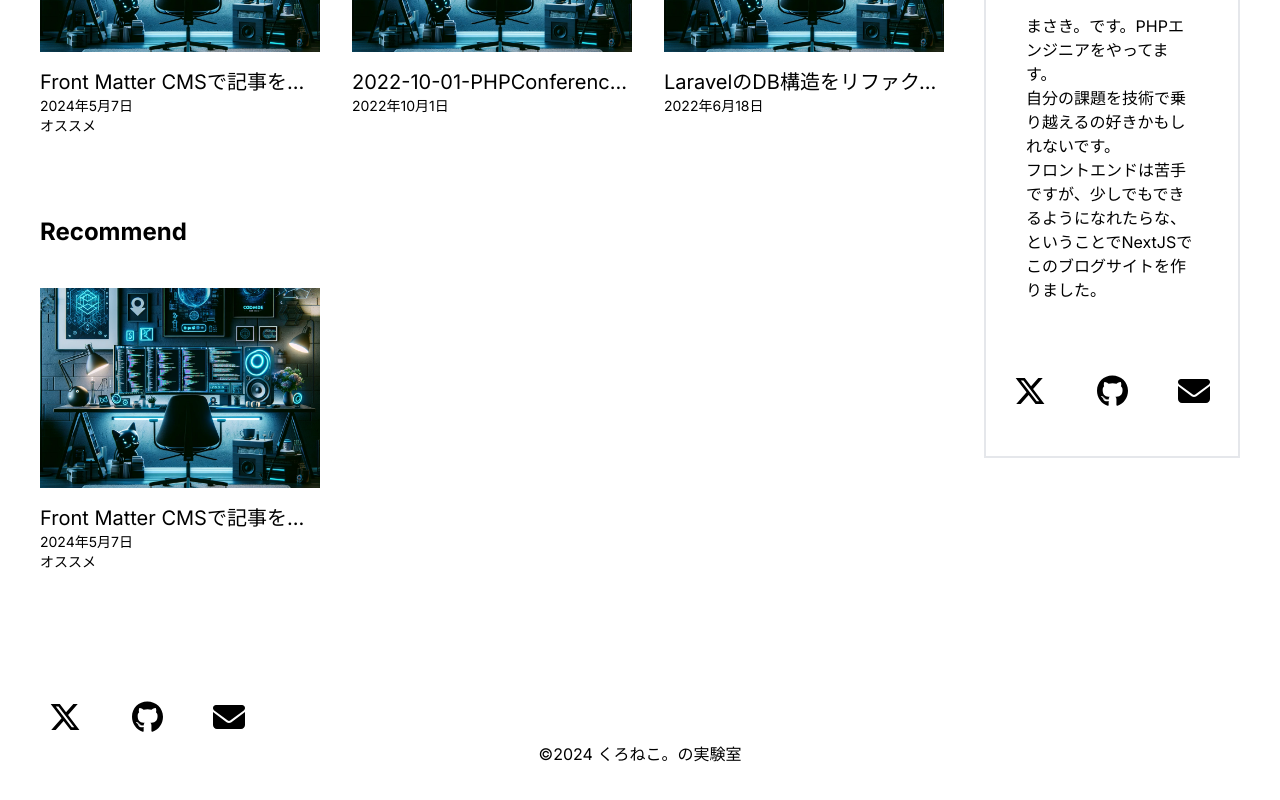
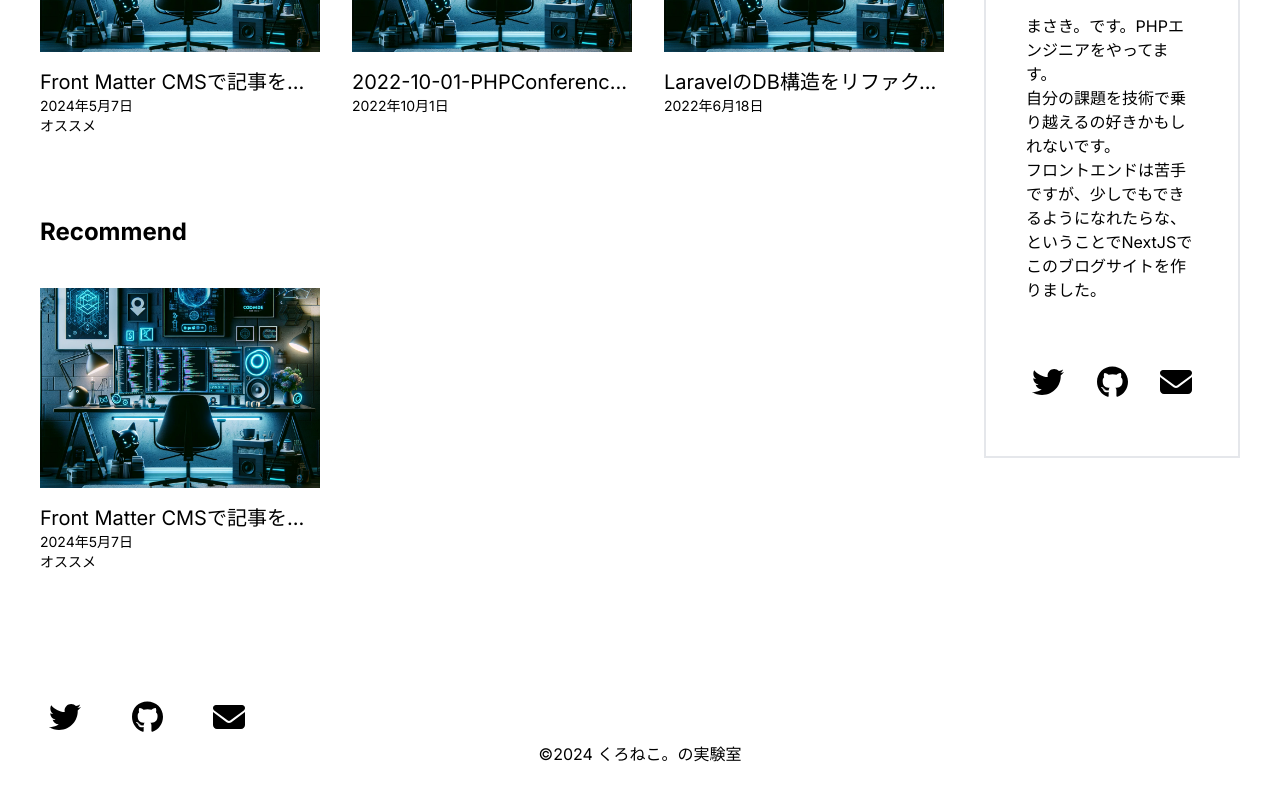
Before and after one commit to kuroneko913/nextjs-blog, a Next.js app: page / in a window 1280 px wide. Shown: the part 776-1576 px from the top of the page. Built offline with nearby package versions, Linux system fonts and the light colour scheme.

Commit message:
[fix] SNSアイコンを表示する仕組みを修正

```diff
--- a/app/modules/Footer.tsx
+++ b/app/modules/Footer.tsx
@@ -1,9 +1,11 @@
 import SocialIconBox from './SocialIconBox';
+import { socialIcons } from '@/src/constants/socialIcons';
 
 export default function Footer() {
+
     return (
         <footer className="bg-white text-black p-10 text-center">
-            <SocialIconBox />
+            <SocialIconBox icons={socialIcons} />
             <div>
                 <p>©2024 くろねこ。の実験室</p>
             </div>
--- a/app/modules/IntroductionBox.tsx
+++ b/app/modules/IntroductionBox.tsx
@@ -1,7 +1,15 @@
 import Image from 'next/image';
+import { socialIcons } from '@/src/constants/socialIcons';
 import SocialIconBox from './SocialIconBox';
 
 export default function IntroductionBox() {
+    let icons = structuredClone(socialIcons);
+    const resizeIcons = icons.map(icon => {
+        icon.width = "32px";
+        icon.height = "32px";
+        return icon;
+    });
+
     return (
         <div className="p-10 border-2" style={{ maxWidth: "20vw", height: "100%", marginTop: "100px" }}>
             <div style={{ width: "100px", height: "100px", overflow: "hidden", position: "relative", borderRadius: "50%", margin: "auto" }}>
@@ -13,7 +21,7 @@ export default function IntroductionBox() {
                 <p>フロントエンドは苦手ですが、少しでもできるようになれたらな、ということでNextJSでこのブログサイトを作りました。</p>
             </div>
             <div className="mx-auto w-full max-w-md flex justify-center basis-1">
-                <SocialIconBox />
+                <SocialIconBox icons={resizeIcons} />
             </div>
         </div>
     );
--- a/app/modules/SocialIconBox.tsx
+++ b/app/modules/SocialIconBox.tsx
@@ -1,19 +1,15 @@
 import { FontAwesomeIcon } from '@fortawesome/react-fontawesome';
-import { faGithub, faXTwitter } from '@fortawesome/free-brands-svg-icons';
-import { faEnvelope } from '@fortawesome/free-solid-svg-icons';
 
-export default function SocialIconBox() {
+export default function SocialIconBox(props) {
+    const icons = props.icons;
+
     return (
         <div className="social-icons flex space-x-8" style={{ height: "50px" }}>
-            <a href="https://twitter.com/myblackcat7112" target="_blank" rel="noopener noreferrer" style={{ width: '50px', height: '50px', display: 'flex', justifyContent: 'center', alignItems: 'center' }}>
-                <FontAwesomeIcon icon={faXTwitter} size="2x" />
-            </a>
-            <a href="https://github.com/kuroneko913" target="_blank" rel="noopener noreferrer" style={{ width: '50px', height: '50px', display: 'flex', justifyContent: 'center', alignItems: 'center' }}>
-                <FontAwesomeIcon icon={faGithub} size="2x" />
-            </a>
-            <a href="mailto:myblackcat7112@gmail.com" style={{ width: '50px', height: '50px', display: 'flex', justifyContent: 'center', alignItems: 'center' }}>
-                <FontAwesomeIcon icon={faEnvelope} size="2x" />
-            </a>
+            {icons.map((icon, index) => (
+                <a key={index} href={icon.link} target="_blank" rel="noopener noreferrer" style={{ width: icon.width, height: icon.height, display: 'flex', justifyContent: 'center', alignItems: 'center' }}>
+                    <FontAwesomeIcon icon={icon.icon} size="2x" />
+                </a>
+            ))}
         </div>
     );
 }
--- /dev/null
+++ b/src/constants/socialIcons.tsx
@@ -0,0 +1,8 @@
+import { faGithub, faTwitter as faXTwitter } from "@fortawesome/free-brands-svg-icons";
+import { faEnvelope } from "@fortawesome/free-solid-svg-icons";
+
+export const socialIcons = [
+    {icon: faXTwitter, link: "https://twitter.com/myblackcat7112", width: "50px", height: "50px"},
+    {icon: faGithub, link: "https://github.com/kuroneko913", width: "50px", height: "50px"},
+    {icon: faEnvelope, link: "mailto:myblackcat7112@gmail.com", width: "50px", height: "50px"},
+];
```
